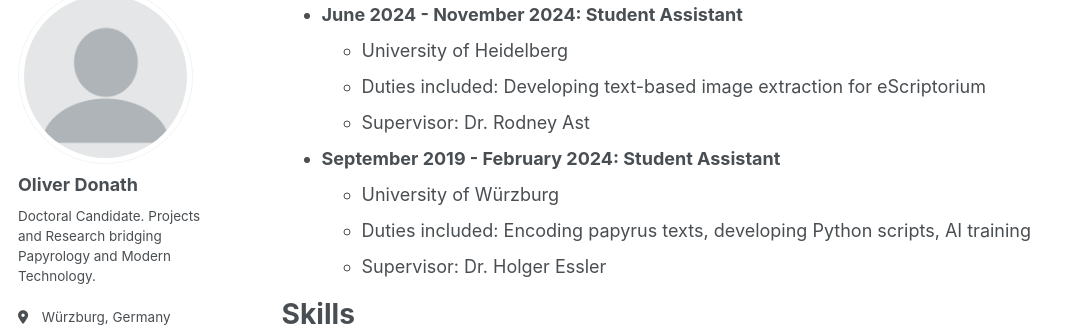
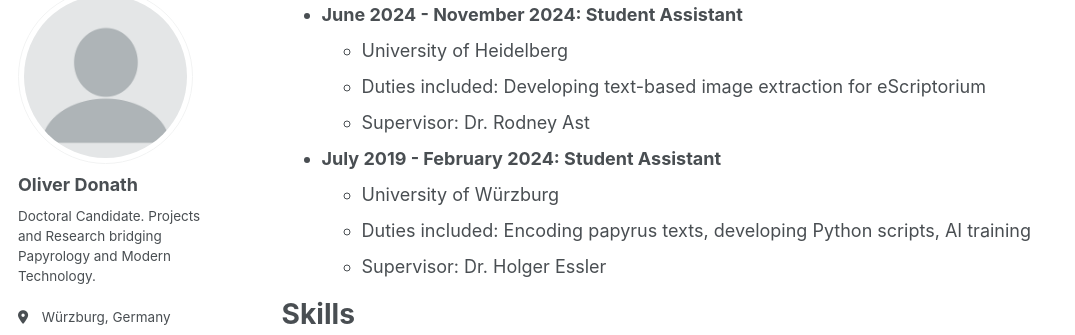
Before and after one commit to oli-do/oli-do.github.io, a Jekyll site: the page built from _pages/cv.md, in a window 1280 px wide and 900 px high, scrolled down 602 px. Shown: the part 112-447 px from the top of the window, without its empty margins (0-1075 px from the left). Built offline with Jekyll 4.4.1, drawn with Linux system fonts in a browser that asks for light colours; a script bundle is joined from its source files by our own code; library files that are not in the unit come from our copies.

Commit message:
Update cv.md: fix wrong start in 2019

```diff
--- a/_pages/cv.md
+++ b/_pages/cv.md
@@ -34,7 +34,7 @@ Work experience
   * Duties included: Developing text-based image extraction for eScriptorium
   * Supervisor: Dr. Rodney Ast
 
-* <b>September 2019 - February 2024: Student Assistant</b>
+* <b>July 2019 - February 2024: Student Assistant</b>
   * University of Würzburg
   * Duties included: Encoding papyrus texts, developing Python scripts, AI training
   * Supervisor: Dr. Holger Essler
```
